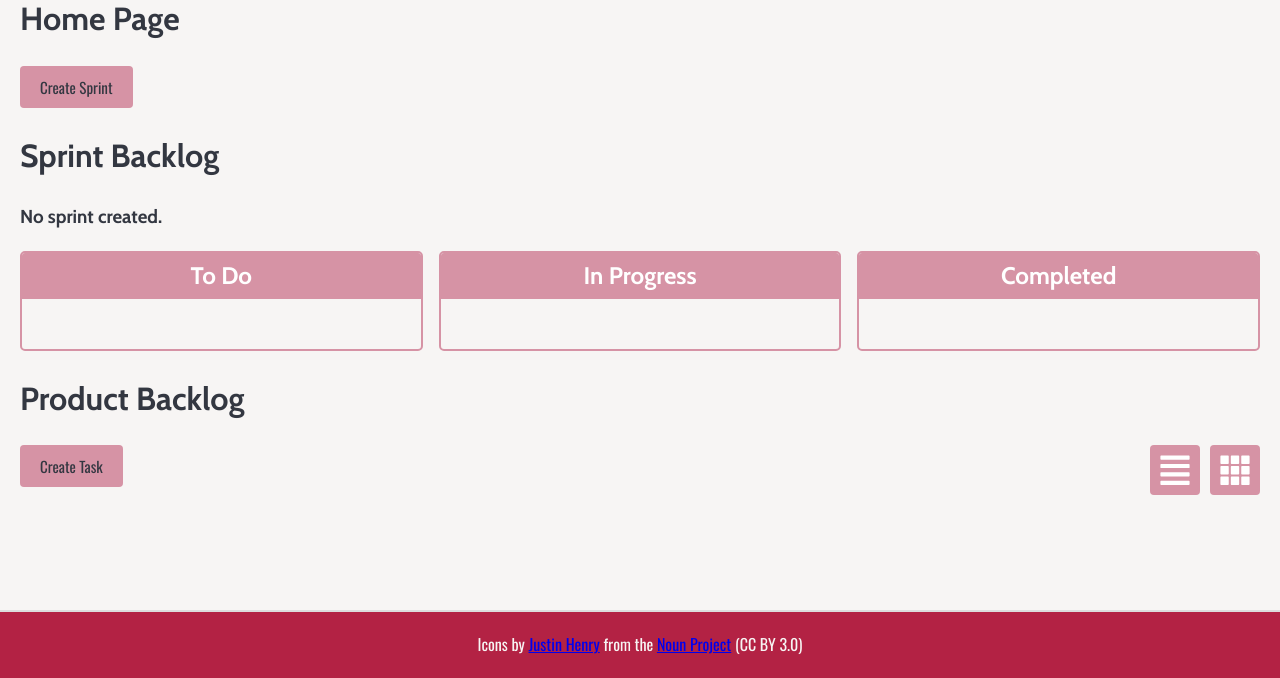
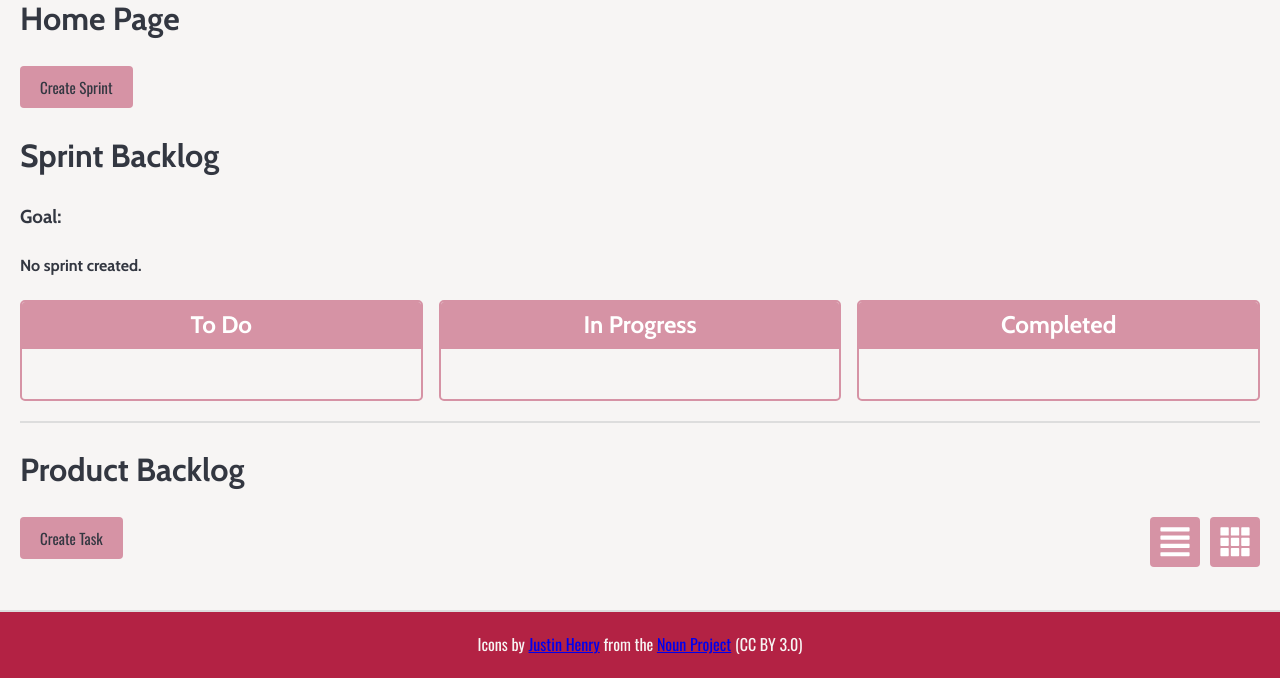
Before and after one commit to it-jumwa/Silicon, a Flask app: page / in a window 1280 px wide. Shown: the part 122-800 px from the top of the page. Run offline with Flask 3, Linux system fonts and the light colour scheme; a user stored in the database is signed in; data comes from the database, SQL or seed files in the repository.

Commit message:
Updated `sprint-backlog.html`
 - Moved `kanban-board` and `card-grid` styling to `styles.css`
 - Added Sprint Goal heading to `sprint-backlog.html`
 - Added bottom border to `sprint-backlog.html`

```diff
--- a/src/static/css/styles.css
+++ b/src/static/css/styles.css
@@ -326,6 +326,10 @@ input[type="text"],input[type="password"] {
     justify-content: space-evenly;
 }
 
+.kanban-board .card-grid {
+    min-height: 50px;
+}
+
 .task-header {
     display:block
 }
@@ -452,6 +456,11 @@ input[type="text"],input[type="password"] {
     margin-top:0
 }
 
+.sprint-backlog {
+    padding-bottom:20px;
+    border-bottom: solid 2px #ddd;
+}
+
 @media only screen and (max-width: 412px) {
     .content {
         padding: 5px;
--- a/src/templates/sprint-backlog.html
+++ b/src/templates/sprint-backlog.html
@@ -1,8 +1,10 @@
 <!-- Main heading of the page-->
+<div class="sprint-backlog">
   <h1>Sprint Backlog</h1>
   <div id="sprint-details">
-  <h3 id="sprint-start"></h3>
-  <h3 id="sprint-end"></h3>
+    <h3>Goal: </h3>
+    <h4 id="sprint-start"></h4>
+    <h4 id="sprint-end"></h4>
   </div>
 
   <div class="kanban-board">
@@ -22,23 +24,18 @@
     </div>
   </div>
 
-<style>
-  .kanban-board .card-grid {
-      min-height: 50px;
-  }
-</style>
-
   <script>
-  document.addEventListener("DOMContentLoaded", function () {
+    document.addEventListener('DOMContentLoaded', function() {
       const sprintStartDate = localStorage.getItem('sprintStartDate');
       const sprintEndDate = localStorage.getItem('sprintEndDate');
 //validate
       if (sprintStartDate && sprintEndDate) {
-      document.getElementById('sprint-start').textContent = "Start Date: " + sprintStartDate;
-      document.getElementById('sprint-end').textContent = "End Date: " + sprintEndDate;
+        document.getElementById('sprint-start').textContent = 'Start Date: ' + sprintStartDate;
+        document.getElementById('sprint-end').textContent = 'End Date: ' + sprintEndDate;
       } else {
-      document.getElementById('sprint-start').textContent = "No sprint created.";
-      document.getElementById('sprint-end').textContent = "";
+        document.getElementById('sprint-start').textContent = 'No sprint created.';
+        document.getElementById('sprint-end').textContent = '';
       }
     });
   </script>
+</div>
```
Lines whose indentation alone changed are shown as unchanged.
